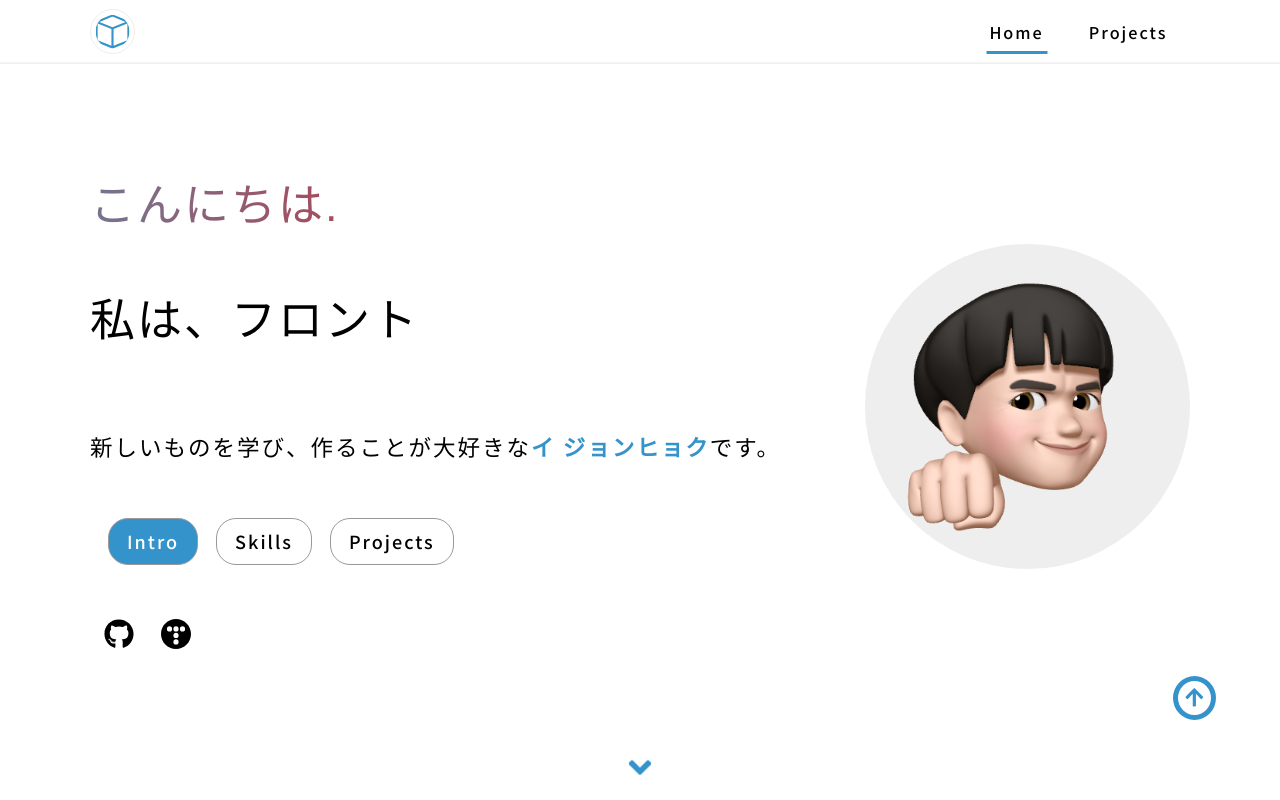
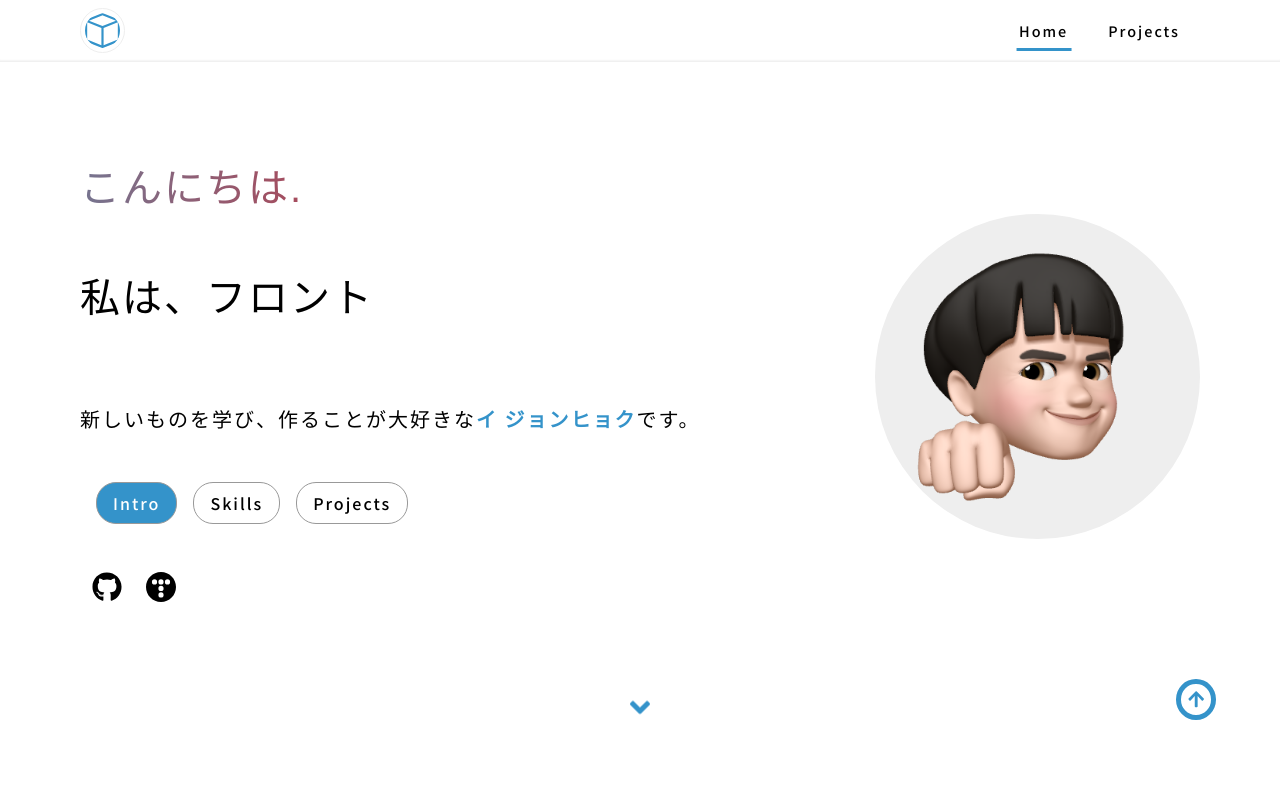
Before and after one commit to mediumryan/portfolio, a React (Create React App) app: page / in a window 1280 px wide. Shown: the top 800 px of the page. Built offline with nearby package versions, Linux system fonts and the light colour scheme; a web font is replaced by a local one.

Commit message:
[Update] Set user-select to none.

```diff
--- a/src/css/index.css
+++ b/src/css/index.css
@@ -11,12 +11,9 @@
     --white-200: #eee;
 }
 
-html {
-    font-size: 18px;
-}
-
-body,
-button {
+html,
+body {
+    user-select: none;
     font-family: 'Noto Sans JP', sans-serif;
     font-weight: 500;
 }
```
